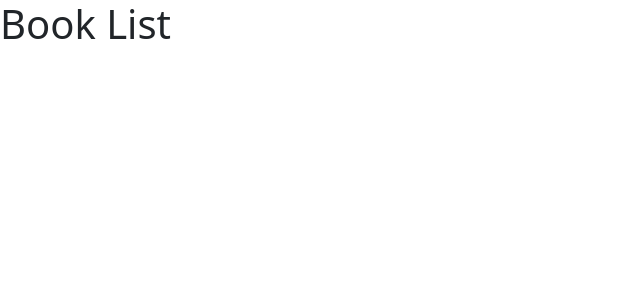
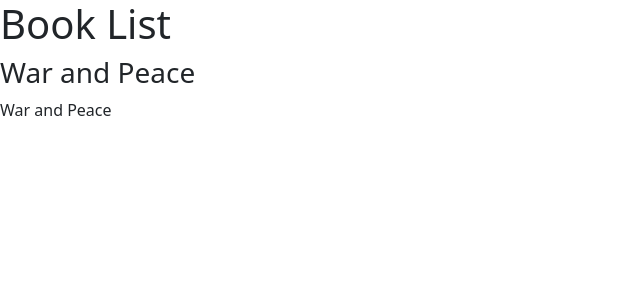
Before and after one commit to computernerdzach/angular, an Angular app in the folder dataBindingExample/: page / in a window 1280 px wide. Shown: the top 300 px of the page, without its empty margins (0-640 px from the left). Built offline with nearby package versions, Linux system fonts and the light colour scheme.

Commit message:
property binding

```diff
--- a/dataBindingExample/src/app/book.component.html
+++ b/dataBindingExample/src/app/book.component.html
@@ -1 +1,5 @@
 <h1>Book List</h1>
+<div>
+    <h3 [textContent]="book.name"></h3> <!-- data binding -->
+</div>
+<div>{{book.name}}</div> <!-- string interpolatio -->
--- a/dataBindingExample/src/app/book.component.ts
+++ b/dataBindingExample/src/app/book.component.ts
@@ -1,5 +1,6 @@
 import { Component } from "@angular/core";
 import { BookRepository } from "./repository.model";
+import { Book } from "./book.model";
 
 @Component({
 
@@ -11,4 +12,6 @@ import { BookRepository } from "./repository.model";
 
 export class BookComponent {
     model: BookRepository = new BookRepository();
+
+    book: Book = this.model.getBookId(1);
 }
--- a/dataBindingExample/src/app/book.model.ts
+++ b/dataBindingExample/src/app/book.model.ts
@@ -2,7 +2,7 @@ export class Book {
 
     constructor(
 
-        public id?: number,
+        public id: number,
         public name?: string,
         public writer?: string,
         public price?: number
--- a/dataBindingExample/src/app/repository.model.ts
+++ b/dataBindingExample/src/app/repository.model.ts
@@ -15,5 +15,9 @@ export class BookRepository {
         return this.books;
     }
 
+    getBookId(id: number): Book {
+        return this.books.find(b => b.id == id)!;
+    }
+
 
 }
```
